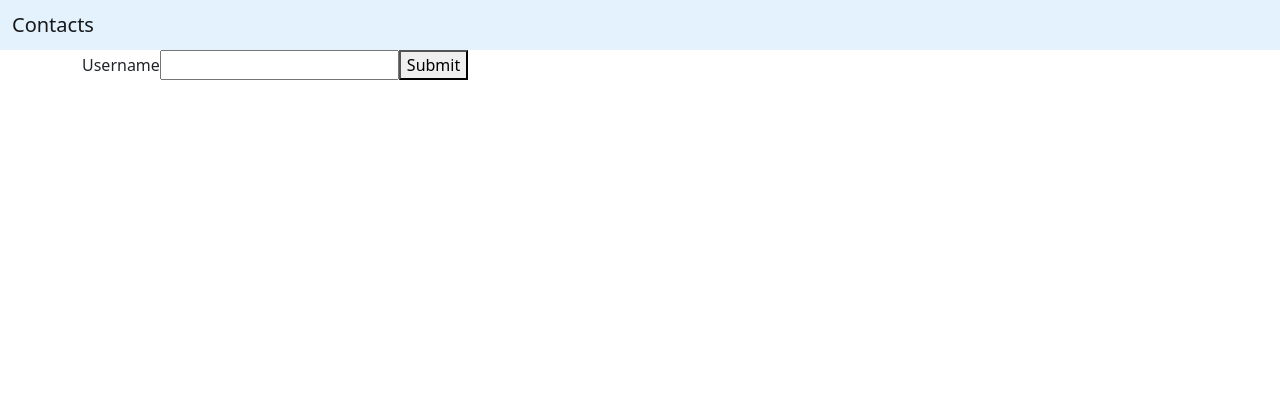
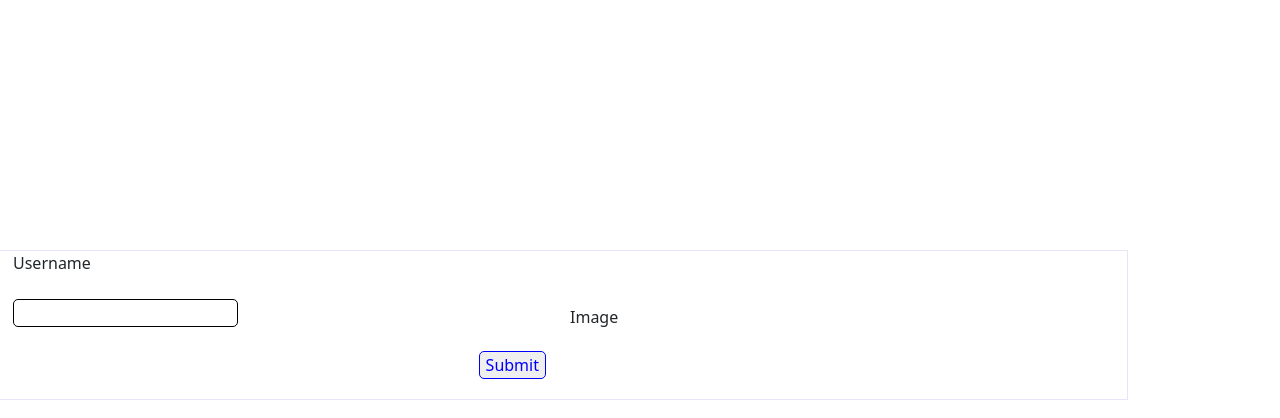
Before and after one commit to RichelleT/Contacts-List-In-React, a React (Create React App) app in the folder practical-fe/: page / in a window 1280 px wide. Shown: the top 418 px of the page. Built offline with nearby package versions, Linux system fonts and the light colour scheme.

Commit message:
remove useless css file; added contacts.js;

```diff
--- a/practical-fe/src/App.js
+++ b/practical-fe/src/App.js
@@ -1,6 +1,10 @@
 import * as React from "react";
 import { Routes, Route, useNavigate } from "react-router-dom";
+// import styles
+import "./App.css";
+// import components
 import Landing from "./components/landing/Landing";
+import Contacts from "./components/contacts/Contacts";
 
 function App() {
   // eslint-disable-next-line no-unused-vars
@@ -10,6 +14,7 @@ function App() {
       {/* add routes, header, footer, & toastcontainer in here */}
       <Routes>
         <Route path="/" exact element={<Landing />} />
+        <Route path="/Contacts" element={<Contacts />} />
       </Routes>
     </div>
   );
--- a/practical-fe/src/common/header/Header.js
+++ b/practical-fe/src/common/header/Header.js
@@ -3,9 +3,12 @@ import React from "react";
 function Header() {
   return (
     <div>
-      <nav class="navbar navbar-light" style={{ backgroundColor: "#e3f2fd" }}>
-        <div class="container-fluid">
-          <span class="navbar-brand mb-0 h1">Contacts</span>
+      <nav
+        className="navbar navbar-light"
+        style={{ backgroundColor: "#e3f2fd" }}
+      >
+        <div className="container-fluid">
+          <span className="navbar-brand mb-0 h1">Contacts</span>
         </div>
       </nav>
     </div>
--- /dev/null
+++ b/practical-fe/src/components/contacts/Contacts.js
@@ -0,0 +1,13 @@
+import React from "react";
+import Header from "../../common/header/Header";
+
+function Contacts() {
+  return (
+    <div>
+      <Header />
+      Contacts
+    </div>
+  );
+}
+
+export default Contacts;
--- a/practical-fe/src/components/landing/Landing.js
+++ b/practical-fe/src/components/landing/Landing.js
@@ -1,19 +1,25 @@
 import React from "react";
-import Header from "../../common/header/Header";
+import "../../styles/landing.css";
 
 function Landing() {
   return (
     <div>
-      <Header />
-      <div>
-        <div className="container">
-          <div className="container-left">
-            <form>
-              <label>Username</label>
-              <input type="text"></input>
-              <button>Submit</button>
-            </form>
-          </div>
+      <div className="row container">
+        <div className="col-sm-6">
+          <form>
+            <label className="custLabel">Username</label>
+            <br />
+            <br />
+            <input className="custInputT" type="text"></input>
+            <br />
+            <br />
+            <button className="custButton">Submit</button>
+            <br />
+            <br />
+          </form>
+        </div>
+        <div className="col-sm-6">
+          <p>Image</p>
         </div>
       </div>
     </div>
--- a/practical-fe/src/index.css
+++ /dev/null
@@ -1 +0,0 @@
-/* add global style */
--- a/practical-fe/src/styles/landing.css
+++ b/practical-fe/src/styles/landing.css
@@ -0,0 +1,53 @@
+.container {
+  width: 100%;
+  height: 100%;
+  position: relative;
+  margin-top: 250px !important;
+  margin-bottom: 250px !important;
+  justify-content: center;
+  align-items: center;
+  height: fit-content;
+  border: 1px solid lavender;
+}
+
+.cardItem {
+  display: flex;
+  flex-direction: column !important;
+  justify-items: flex-end;
+  margin-top: auto;
+  height: 250px;
+  align-items: center;
+  align-content: center;
+  justify-content: center;
+  justify-items: center;
+}
+
+.custButton {
+  border: 1px solid;
+  border-radius: 5px;
+  margin-left: auto !important;
+  color: blue;
+  position: relative;
+  float: right;
+}
+
+/* .custButton :hover span::after {
+  background-color: blueviolet;
+} */
+
+.custInputT {
+  border: 1px solid;
+  border-radius: 5px;
+  height: 28px;
+  width: 225px;
+}
+
+.custBg {
+  background-color: #4158d0;
+  background-image: linear-gradient(
+    43deg,
+    #4158d0 0%,
+    #c850c0 46%,
+    #ffcc70 100%
+  );
+}
```
